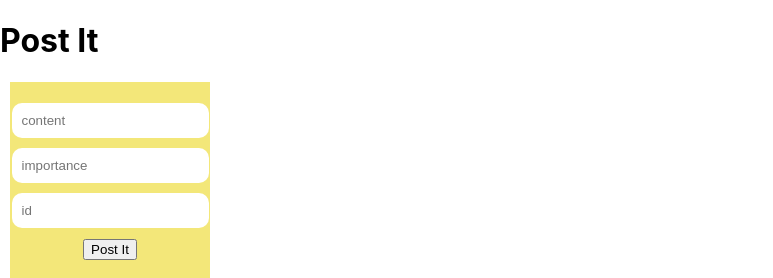
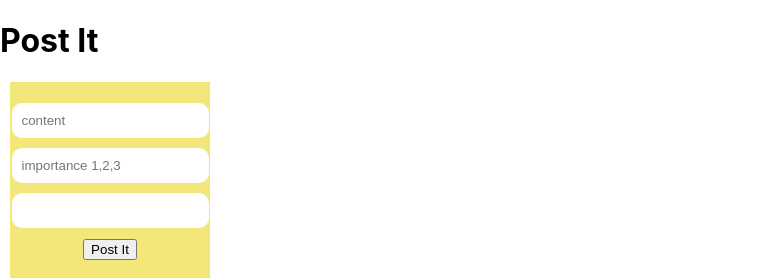
Before and after one commit to 4nth0ny1/post-it, a React (Create React App) app: page / in a window 1280 px wide. Shown: the top 278 px of the page, without its empty margins (0-773 px from the left). Built offline with nearby package versions, Linux system fonts and the light colour scheme.

Commit message:
add next id number to the new form based on array.count

```diff
--- a/src/App.js
+++ b/src/App.js
@@ -72,10 +72,16 @@ function App() {
     setNotes(newNotes)
   }
 
+  const findNextId = () => {
+    const notes = [...notes].count
+      return notes
+      console.log(notes)
+  }
+
   return (
     <>
       <h1>Post It</h1>
-      <PostForm addNote={addNote} />
+      <PostForm addNote={addNote} findNextId={findNextId} />
       <button onClick={sortImportanceClick}>Sort by Importance</button>
       <button onClick={sortById}>Sort by Newest</button>
       <PostContainer notes={notes} deleteNote={deleteNote} />
--- a/src/components/Post.jsx
+++ b/src/components/Post.jsx
@@ -1,4 +1,5 @@
 const Post = (props) => {
+
     const imp = props.note.importance
 
     const handleDelete = (e) => {
--- a/src/components/PostForm.jsx
+++ b/src/components/PostForm.jsx
@@ -1,17 +1,19 @@
 import React, { Component } from "react";
 
 class PostForm extends Component {
+
     constructor(props) {
         super(props)
         this.state = {
-            address: '',
+            content: '',
             id: '',
-            description: '',
-            price: ''
+            importance: ''
+
         }
     }
 
     render() {
+
 
         const onChange = (event) => {
             this.setState({
@@ -24,6 +26,10 @@ class PostForm extends Component {
             this.props.addNote(this.state)
         }
 
+        const addNewId = () => {
+            this.props.findNextId(this.state)
+        }
+
 
         return (
             <>
@@ -32,9 +38,9 @@ class PostForm extends Component {
                     <label htmlFor="content"></label>
                     <input className="form-input" type="text" placeholder="content" onChange={onChange} name="content" id="content" />
                     <label htmlFor="importance"></label>
-                    <input type="number"  className="form-input" placeholder="importance" onChange={onChange} name="importance" id="importance" />
+                    <input type="number"  className="form-input" placeholder="importance 1,2,3" onChange={onChange} name="importance" id="importance" />
                     <label htmlFor="id"></label>
-                    <input type="number"  className="form-input" placeholder="id" onChange={onChange} name="id" id="id" />
+                    <input type="number" className="form-input" onChange={onChange} name="id" id="id" value={addNewId}/>
                     <button type="submit">Post It</button>
                 </form>
             </div>
```
